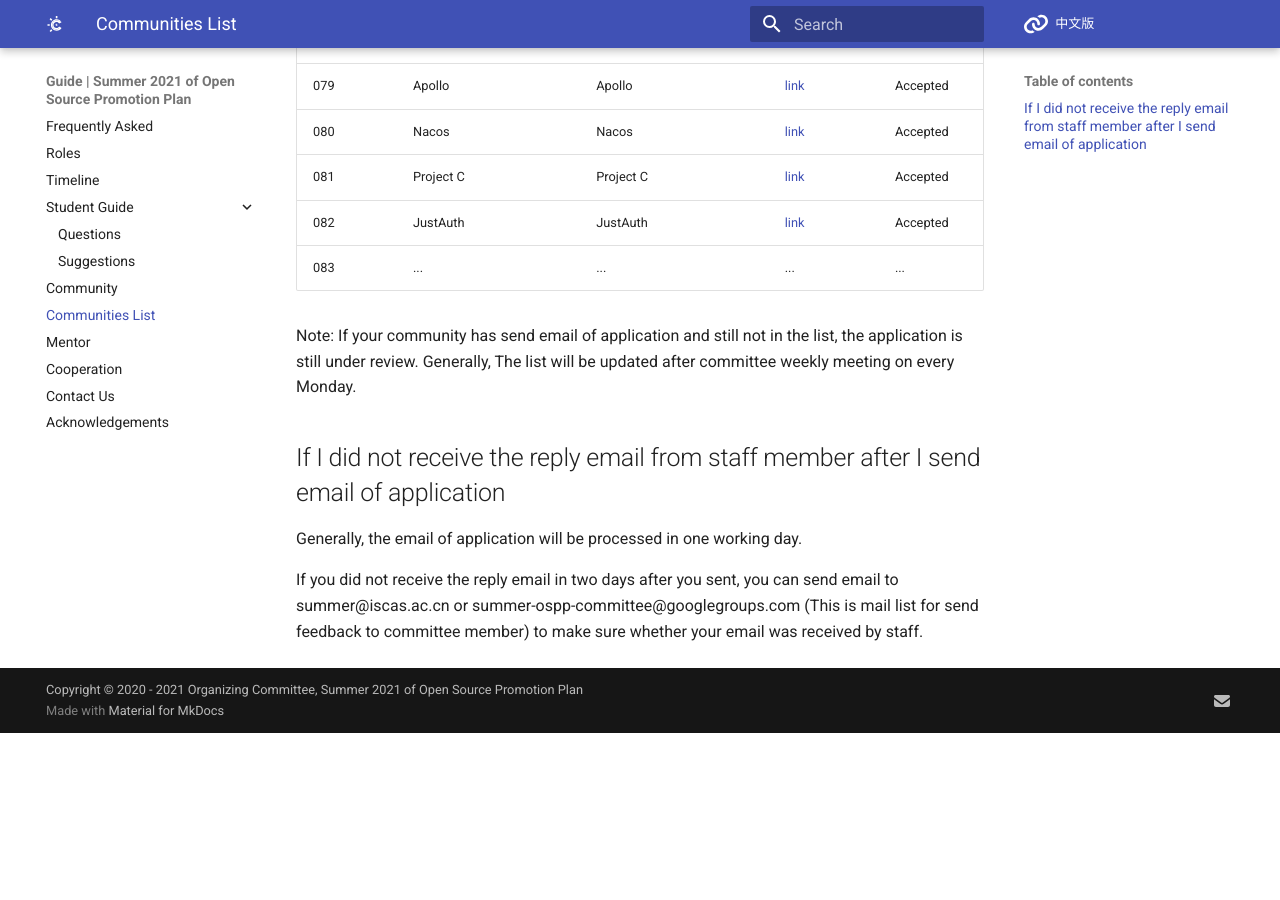
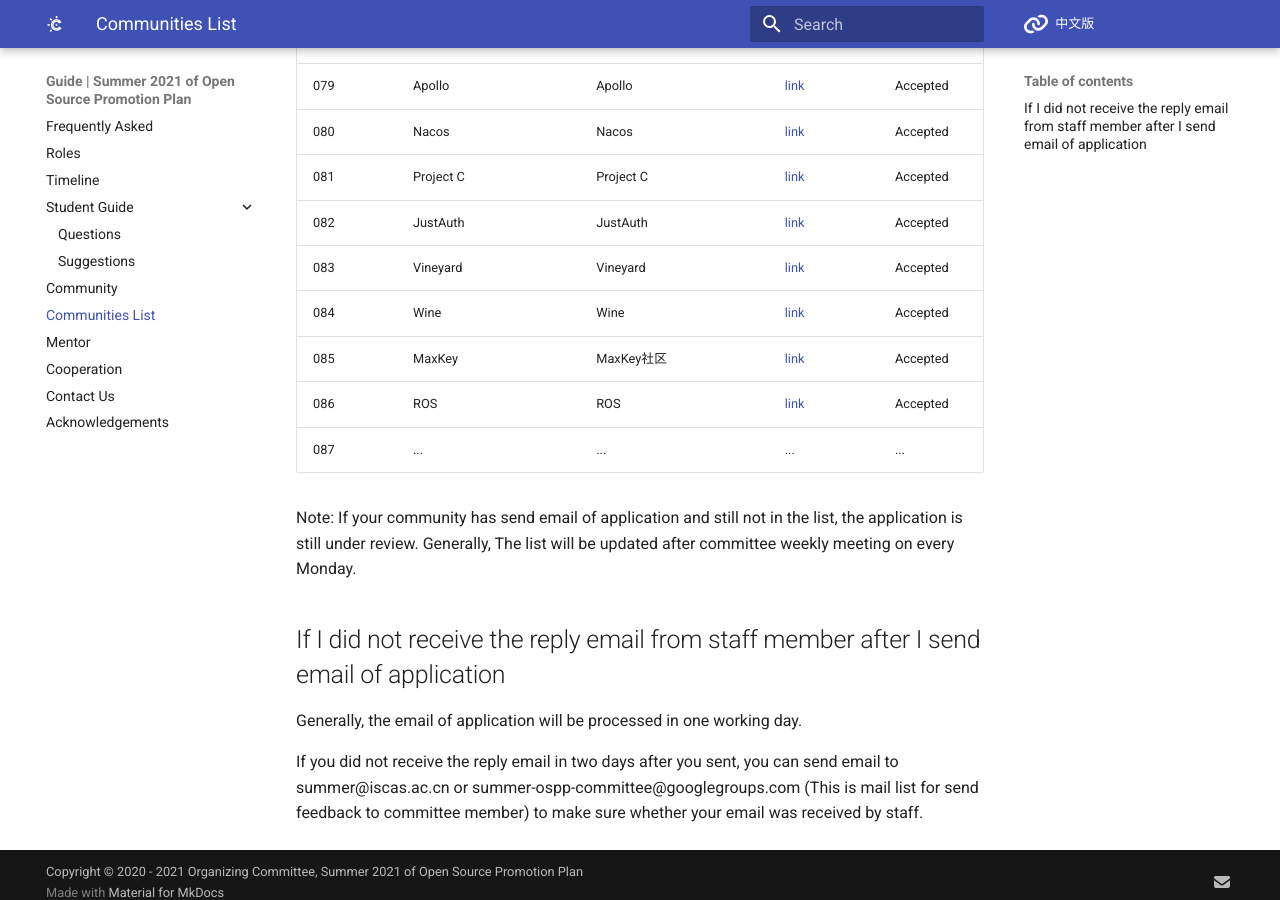
Before and after one commit to summer-ospp/help-en, an MkDocs documentation site: the page built from docs/communities-list.md, in a window 1280 px wide and 900 px high, scrolled down 4283 px. Built offline with MkDocs 1.6.1 and Material for MkDocs 9.7.7, drawn with Linux system fonts in a browser that asks for light colours; comment, search, counter and statistics services are not loaded; before the commit the page ends 5016 px from its top, so only the background shows below that.

Commit message:
Update communities-list.md

```diff
--- a/docs/communities-list.md
+++ b/docs/communities-list.md
@@ -88,7 +88,11 @@ Before the deadline (May 20th, 2021) of application for community, this list wil
 | 080  | Nacos                   | Nacos                           | [link]( https://nacos.io/en-us/)                               | Accepted    |
 | 081  | Project C               | Project C                       | [link]( https://gitlab.com/alfredchen/projectc)                | Accepted    |
 | 082  | JustAuth                | JustAuth                        | [link]( https://justauth.wiki)                                 | Accepted    |
-| 083  | ...                     | ...                | ...         | ...    |
+| 083  | Vineyard                | Vineyard                        | [link]( https://v6d.io)                                        | Accepted    |
+| 084  | Wine                    | Wine                            | [link]( https://www.winehq.org)                                | Accepted    |
+| 085  | MaxKey                  | MaxKey社区                       | [link]( https://maxkeytop.gitee.io/)                           | Accepted    |
+| 086  | ROS                     | ROS                             | [link]( http://ros.org/)                                        | Accepted    |
+| 087  | ...                     | ...                | ...         | ...    |
 
 
 
```
